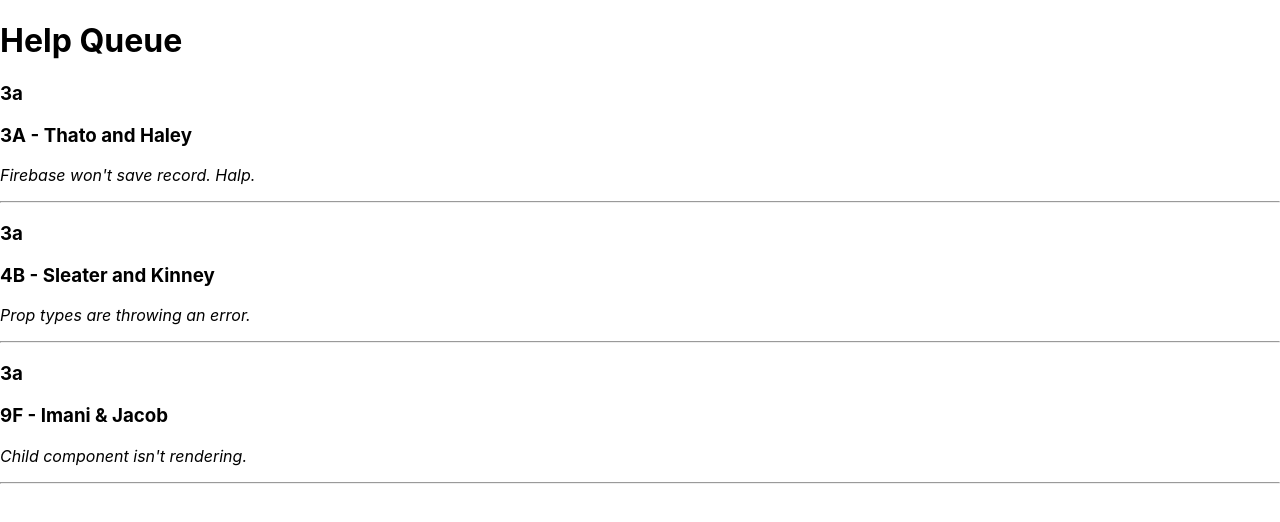
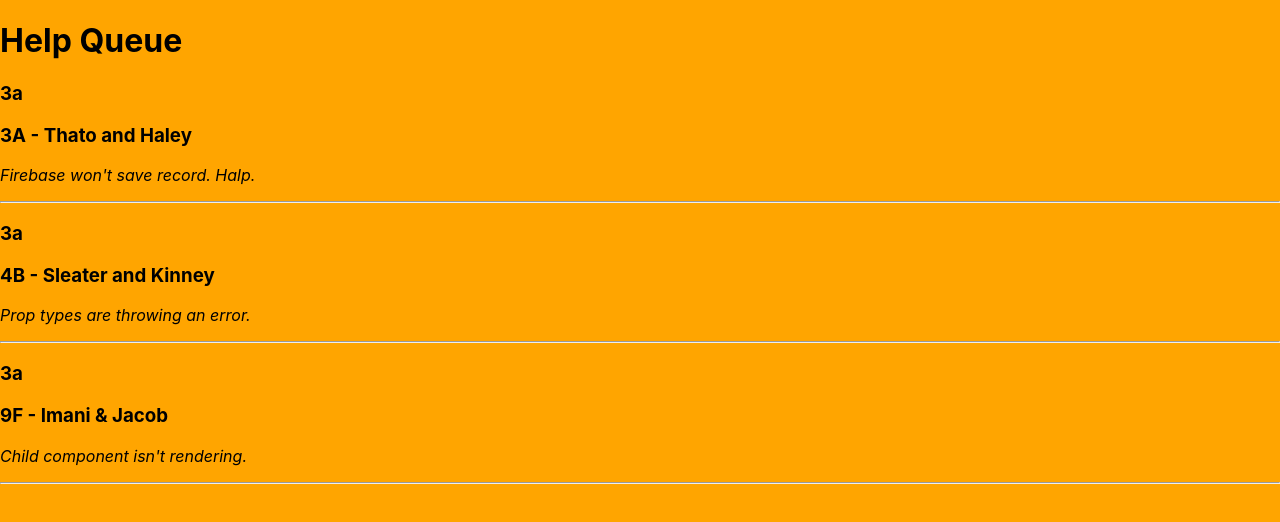
Before and after one commit to KeturahDev/help-queue-state, a React (Create React App) app: page / in a window 1280 px wide. Shown: the top 522 px of the page. Built offline with nearby package versions, Linux system fonts and the light colour scheme.

Commit message:
convert css to sass, tried it out a little

```diff
--- a/package.json
+++ b/package.json
@@ -6,6 +6,7 @@
     "@testing-library/jest-dom": "^4.2.4",
     "@testing-library/react": "^9.5.0",
     "@testing-library/user-event": "^7.2.1",
+    "node-sass": "^4.13.1",
     "react": "^16.13.1",
     "react-dom": "^16.13.1",
     "react-scripts": "3.2.0"
--- a/src/index.js
+++ b/src/index.js
@@ -1,6 +1,6 @@
 import React from 'react';
 import ReactDOM from 'react-dom';
-import './index.css';
+import './index.scss';
 import App from './components/App';
 import * as serviceWorker from './serviceWorker';
 
--- a/src/index.css
+++ b/src/index.scss
@@ -1,3 +1,5 @@
+$front-colors: orange;
+
 body {
   margin: 0;
   font-family: -apple-system, BlinkMacSystemFont, 'Segoe UI', 'Roboto', 'Oxygen',
@@ -5,6 +7,7 @@ body {
     sans-serif;
   -webkit-font-smoothing: antialiased;
   -moz-osx-font-smoothing: grayscale;
+  background-color: $front-colors;
 }
 
 code {
```
Also changed, not shown: src/App.scss (renamed from src/App.css), src/components/Header.js (line endings or trailing spaces), 1 other file (tests, documents, lock files or other folders).
